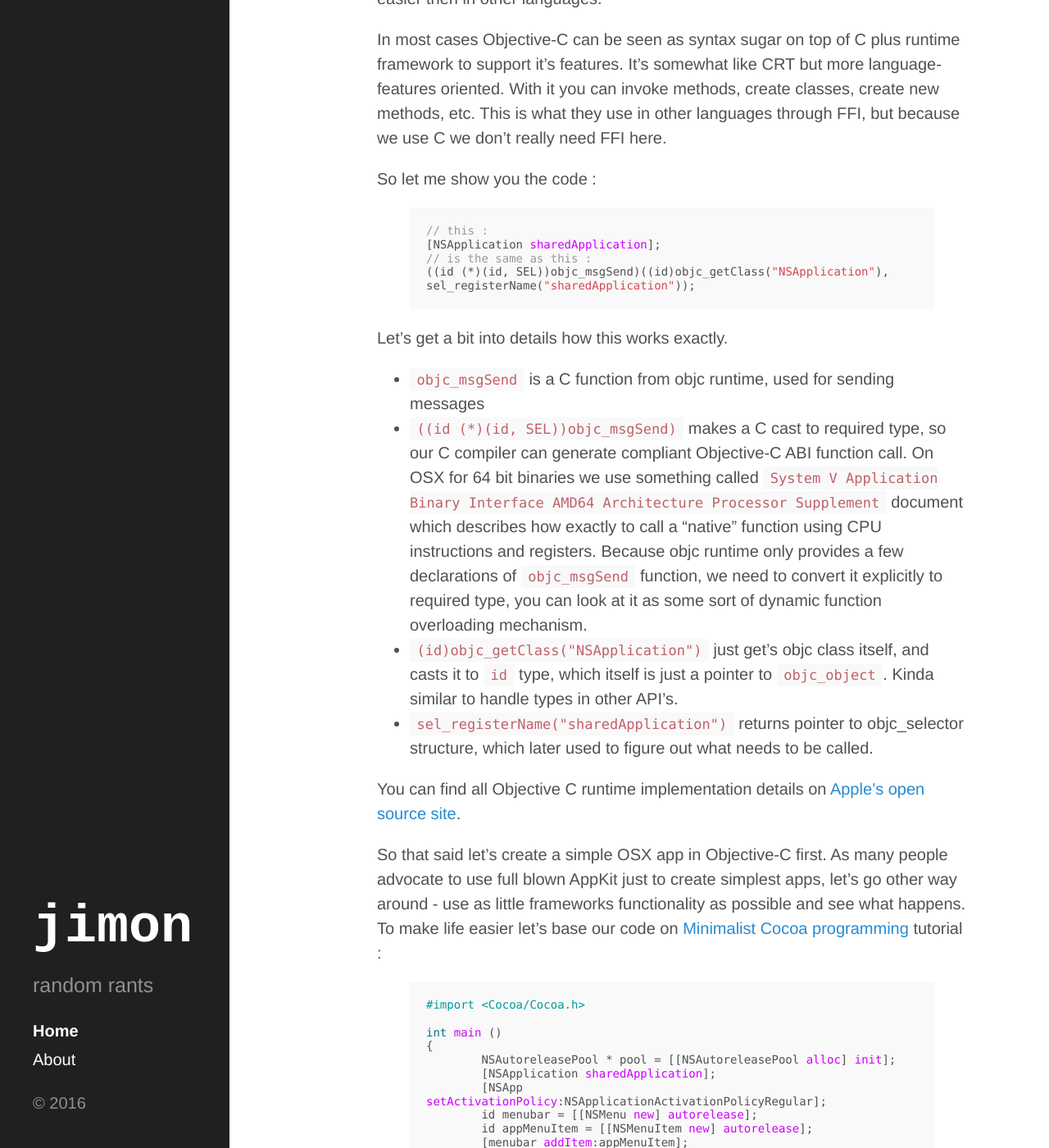
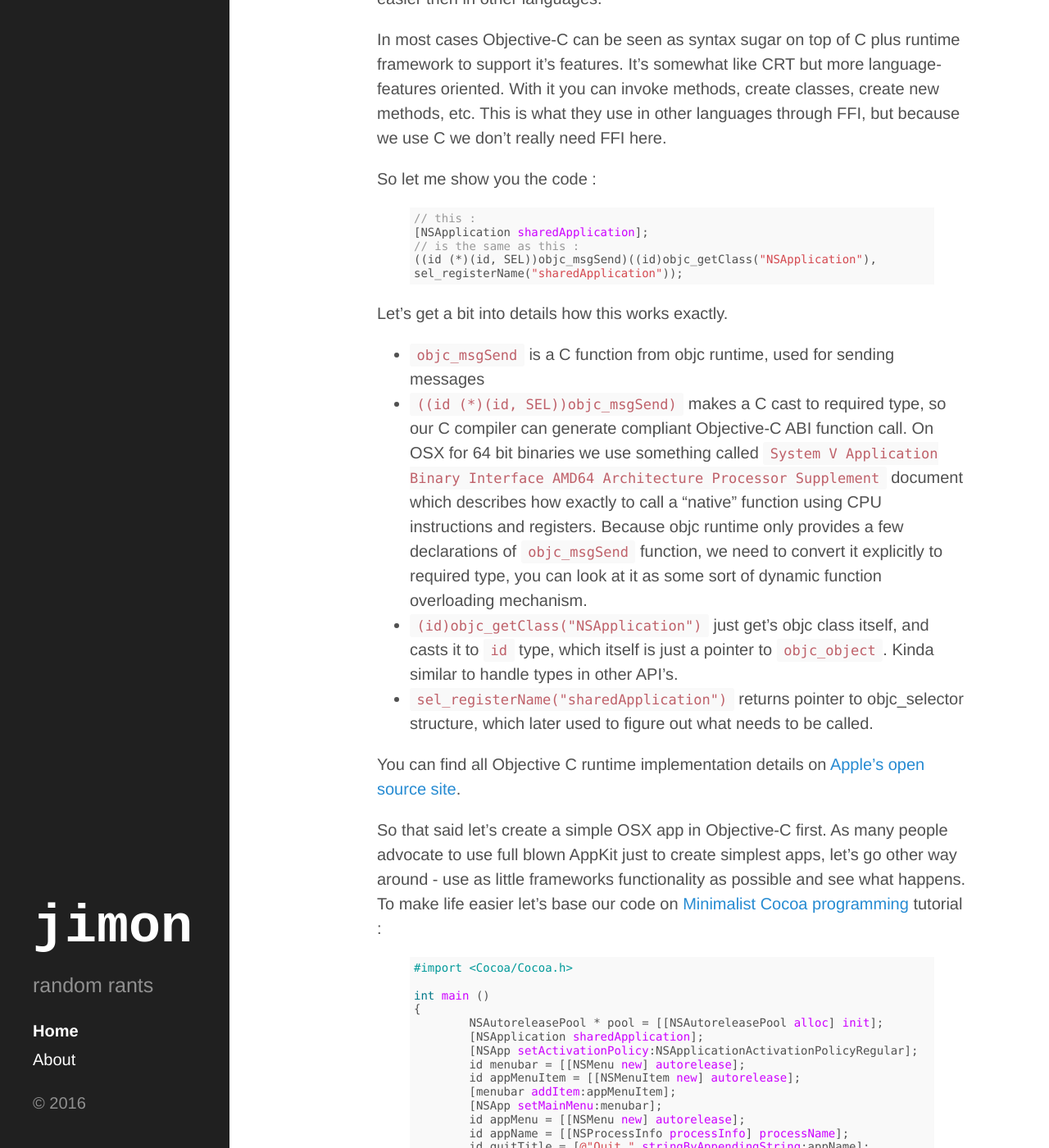
Before and after one commit to jimon/jimon.github.io, a Jekyll site: the page built from index.html, in a window 1280 px wide and 1400 px high, scrolled down 367 px. Shown: the whole window at 82% size. Built offline with Jekyll 4.4.1, drawn with Linux system fonts in a browser that asks for light colours; the list of posts is cut into pages by our own code.

```diff
--- a/public/css/poole.css
+++ b/public/css/poole.css
@@ -163,7 +163,7 @@
   display: block;
   margin-top: 0;
   margin-bottom: 1rem;
-  padding: 1rem;
+  padding: .25rem;
   font-size: .7rem;
   line-height: 1.2;
   white-space: pre;
```
